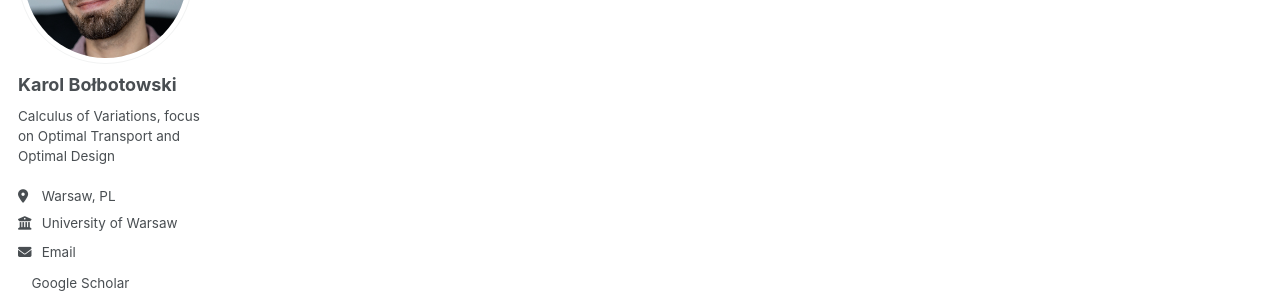
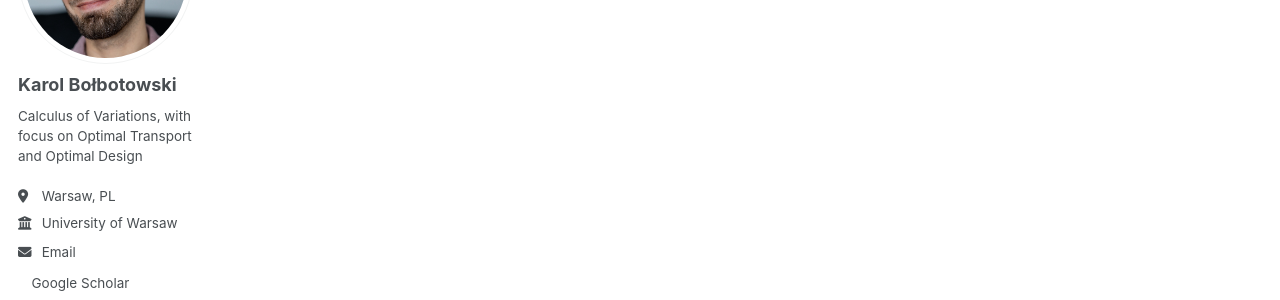
Before and after one commit to kbolbotowski/kbolbotowski.github.io, a Jekyll site: the page built from _pages/about.md, in a window 1280 px wide. Shown: the part 212-512 px from the top of the page. Built offline with Jekyll 4.4.1, drawn with Linux system fonts in a browser that asks for light colours; a style sheet for code colours, icons or effects is not loaded.

Commit message:
Update _config.yml

```diff
--- a/_config.yml
+++ b/_config.yml
@@ -25,7 +25,7 @@
   avatar           : "KarolBolbotowski_square.jpg"
   name             : "Karol Bołbotowski"
   pronouns         : # example: "she/her"
-  bio              : "Calculus of Variations, focus on Optimal Transport and Optimal Design"
+  bio              : "Calculus of Variations, with focus on Optimal Transport and Optimal Design"
   location         : "Warsaw, PL"
   employer         : "University of Warsaw"
   uri              : # URL
```
